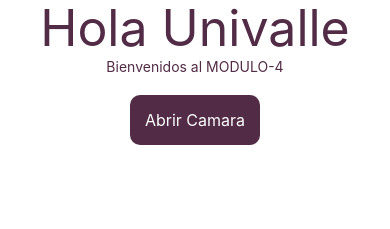
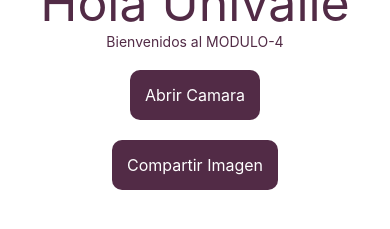
Before and after one commit to erickgugo/mod4-p1, a React Native app: screen / in a window 390 px wide. Shown: the part 441-670 px from the top of the page. Built offline with nearby package versions, Linux system fonts and the light colour scheme.

Commit message:
se agrega metodo de compartir imagen

```diff
--- a/App.js
+++ b/App.js
@@ -1,8 +1,9 @@
 import {StatusBar} from 'expo-status-bar';
 import {Alert, Image, Pressable, StyleSheet, Text, TouchableOpacity, View} from 'react-native';
 import React, {useState} from 'react';
-import logoUnivalle from './assets/univalle1.png';
 import * as ImagePicker from 'expo-image-picker';
+import * as Sharing from 'expo-sharing';
+import styles from "./style";
 
 export default function App() {
     const [image, setImage] = useState(null);
@@ -10,8 +11,8 @@ export default function App() {
     let abrirArchivosAsync = async () => {
         console.log("abrirArchivosAsync")
         let ResultadoPermiso = await ImagePicker.requestMediaLibraryPermissionsAsync();
-        console.log("Granted: "+ResultadoPermiso.granted)
-        if(ResultadoPermiso.granted == false){
+        console.log("Granted: " + ResultadoPermiso.granted)
+        if (ResultadoPermiso.granted == false) {
             console.log("is False: ")
             alert('Si no me das permiso,  no puedo funcionar');
             return;
@@ -29,8 +30,8 @@ export default function App() {
     let abrirCamaraAsync = async () => {
         console.log("abrirArchivosAsync")
         let ResultadoPermiso = await ImagePicker.requestCameraPermissionsAsync();
-        console.log("Granted: "+ResultadoPermiso.granted)
-        if(ResultadoPermiso.granted == false){
+        console.log("Granted: " + ResultadoPermiso.granted)
+        if (ResultadoPermiso.granted == false) {
             console.log("is False: ")
             alert('Si no me das permiso, no puedo abrir camara');
             return;
@@ -45,12 +46,20 @@ export default function App() {
         }
     }
 
+    const abrirCompartiArchivoAsync = async () => {
+        console.log("abrirCompartiArchivoAsync")
+        if (!await Sharing.isAvailableAsync()) {
+            alert("Esta imagen no se puede compartir en tu dispositivo")
+            return;
+        }
+        Sharing.shareAsync(image)
+    }
 
     return (
         <View style={styles.container}>
             <StatusBar style="auto"/>
             <Image source={{
-                uri: image ? image: 'https://upload.wikimedia.org/wikipedia/commons/f/fb/Univalle_bol_cbb_logo.png'
+                uri: image ? image : 'https://upload.wikimedia.org/wikipedia/commons/f/fb/Univalle_bol_cbb_logo.png'
             }} style={styles.logo2}/>
 
             <Text style={styles.titulo}>Hola Univalle</Text>
@@ -59,45 +68,11 @@ export default function App() {
                        onPress={abrirCamaraAsync}>
                 <Text style={styles.textoBoton}>Abrir Camara</Text>
             </Pressable>
+
+            <Pressable style={styles.boton2}
+                       onPress={abrirCompartiArchivoAsync}>
+                <Text style={styles.textoBoton}>Compartir Imagen</Text>
+            </Pressable>
         </View>
     );
 }
-
-const styles = StyleSheet.create({
-    container: {
-        flex: 1,
-        //backgroundColor: 'pink',
-        flexDirection: 'column',
-        alignItems: 'center',
-        justifyContent: 'center',
-    },
-    titulo: {
-        fontSize: 50,
-        color: '#522b46'
-    },
-    subtitulo: {
-        alignSelf: 'center',
-        color: '#522b46'
-    },
-    logo: {
-        height: 100,
-        width: 100,
-    },
-    logo2: {
-        height: 200,
-        width: 200,
-        borderRadius: 100
-    },
-    boton2: {
-        marginVertical: 20,
-        backgroundColor: '#522b46',
-        justifyContent: 'center',
-        alignItems: 'center',
-        borderRadius: 10,
-        padding: 15
-    },
-    textoBoton: {
-        fontSize: 16,
-        color: '#FFFFFF',
-    },
-});
--- a/package.json
+++ b/package.json
@@ -13,7 +13,8 @@
     "expo-status-bar": "~2.0.0",
     "react": "18.3.1",
     "react-native": "0.76.3",
-    "expo-image-picker": "~16.0.3"
+    "expo-image-picker": "~16.0.3",
+    "expo-sharing": "~13.0.0"
   },
   "devDependencies": {
     "@babel/core": "^7.20.0"
--- /dev/null
+++ b/style.js
@@ -0,0 +1,42 @@
+import {StyleSheet} from "react-native";
+
+const  styles = StyleSheet.create({
+    container: {
+        flex: 1,
+        //backgroundColor: 'pink',
+        flexDirection: 'column',
+        alignItems: 'center',
+        justifyContent: 'center',
+    },
+    titulo: {
+        fontSize: 50,
+        color: '#522b46'
+    },
+    subtitulo: {
+        alignSelf: 'center',
+        color: '#522b46'
+    },
+    logo: {
+        height: 100,
+        width: 100,
+    },
+    logo2: {
+        height: 200,
+        width: 200,
+        borderRadius: 100
+    },
+    boton2: {
+        marginTop: 20,
+        backgroundColor: '#522b46',
+        justifyContent: 'center',
+        alignItems: 'center',
+        borderRadius: 10,
+        padding: 15
+    },
+    textoBoton: {
+        fontSize: 16,
+        color: '#FFFFFF',
+    },
+});
+
+export default styles;
```
Also changed, not shown: 1 other file (tests, documents, lock files or other folders).
